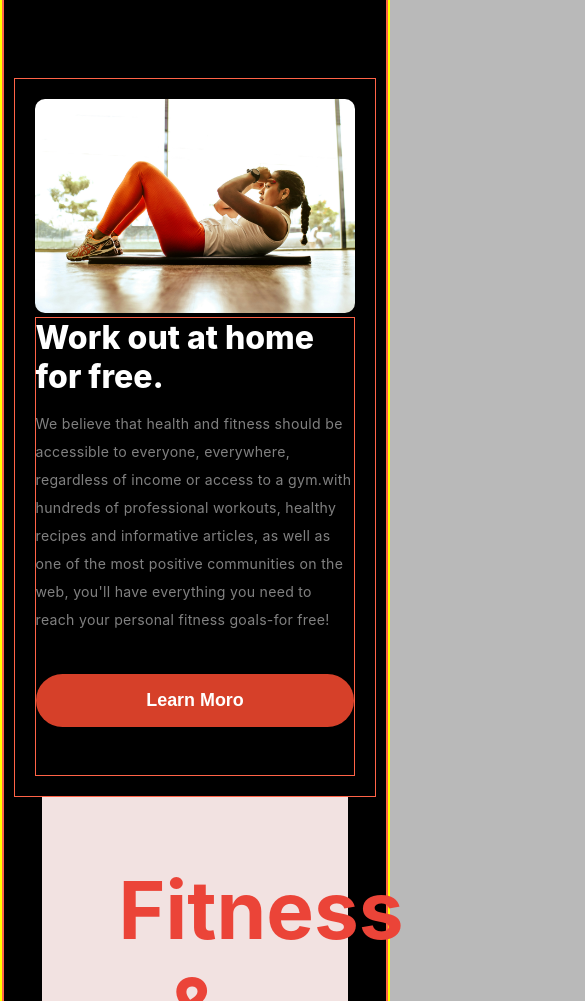
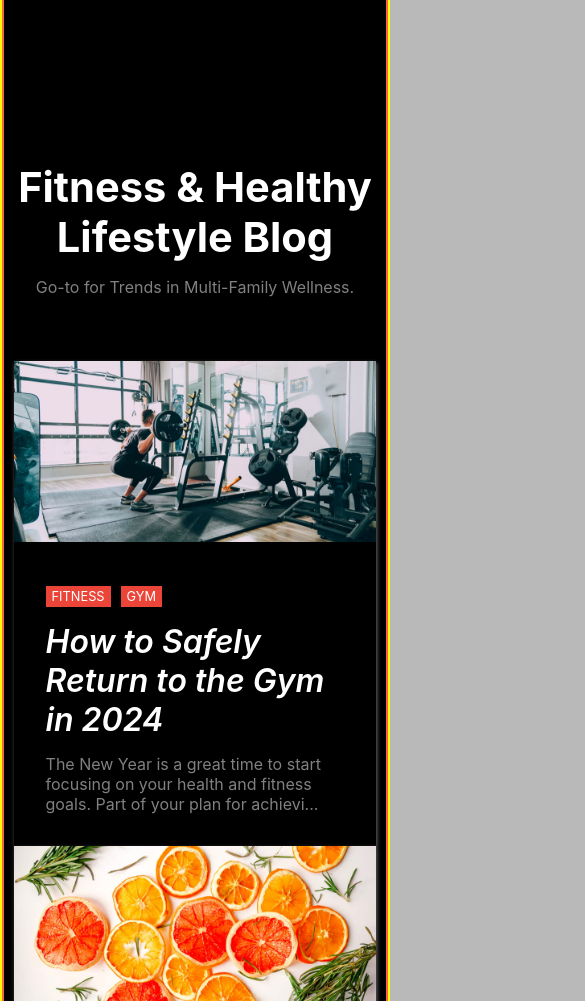
Before and after one commit to toufikhasib/versatile-ui-responsive-design, a plain HTML site: page index.html in a window 390 px wide. Shown: the part 4216-5217 px from the top of the page, 585 px wide, since content can reach past the window. Drawn offline with Linux system fonts and the light colour scheme; a web font is replaced by a local one.

Commit message:
bloge secton add

```diff
--- a/css-file/responsive.css
+++ b/css-file/responsive.css
@@ -55,6 +55,21 @@
 		object-fit: cover;
 		max-width: 100%;
 	}
+	/* run section end */
+	/* blog time section */
+	.blog {
+		max-width: 95%;
+	}
+	.blog__title {
+		max-width: 90%;
+	}
+	.blog__title h2 {
+		font-size: 4rem;
+	}
+	.our__blog {
+		grid-template-columns: repeat(2, 1fr);
+	}
+	/* blog section end */
 	/* table */
 	.table-contant {
 		max-width: 95%;
@@ -183,17 +198,25 @@
 		width: 100%;
 		margin-top: 24px;
 	}
-	/* free time section */
-	.free-time-section {
-		padding: 20px;
+	/* blog time section */
+	.blog {
+		max-width: 100%;
+		margin: 0 auto;
 	}
-	.free__time__img img {
-		width: 100%;
+	.blog__title {
+		max-width: 100%;
+		margin: 0 auto;
 	}
-	.free__time__content {
-		flex-basis: 100%;
+	.blog__title h2 {
+		font-size: 2.6rem;
 	}
-	/*  */
+	.our__blog {
+		grid-template-columns: repeat(1, 1fr);
+		gap: 0;
+		margin: 0;
+		padding: 0;
+	}
+	/* blog section end */
 	.table-section {
 		max-width: 95%;
 		margin: 0 auto;
--- a/css-file/style.css
+++ b/css-file/style.css
@@ -263,6 +263,9 @@ body {
 }
 /* habit section end */
 /* run-section start */
+.run-section {
+	margin-bottom: 100px;
+}
 .run-content {
 	display: flex;
 	align-items: center;
@@ -300,59 +303,52 @@ body {
 	object-fit: none;
 	object-position: 66% 30%;
 }
-
-/* free-time-section start */
-.free-time-section {
-	display: flex;
-	color: #ffffff;
-	border: 1px solid tomato;
-	justify-content: space-between;
-	align-items: center;
-	margin-top: 80px;
-	padding: 50px;
+/* run section end */
+/* our__blog section start*/
+.blog__wrap {
+	/* background-color: rgb(242, 226, 225); */
 }
-.free__time__content {
-	flex-basis: 40%;
-	border: 1px solid tomato;
+.title__wrap {
+	/* background-color: #ffffff; */
 }
-.time__description {
-	line-height: 28px;
-	/* letter-spacing: 1.5px; */
-	margin-bottom: 40px;
-}
-.time-btn {
-	padding: 18px 80px;
-}
-.free__time__img img {
-	max-width: 100%;
-	max-width: 550px;
-	border-radius: 10px;
-}
-/* our__blog */
 .blog {
-	max-width: 80%;
+	/* max-width: 80%;
 	margin: 0 auto;
-	background-color: rgb(242, 226, 225);
+	border: 1px solid yellow; */
 }
 .blog__title {
 	max-width: 50%;
 	margin: 0 auto;
-	padding: 4rem 0;
+}
+.blog__title h2 {
+	padding-top: 4rem;
 	font-size: 5rem;
 	font-weight: 700;
-	color: rgb(235, 68, 56);
+	/* color: rgb(235, 68, 56); */
+	color: rgba(255, 255, 255, 1);
+	text-align: center;
+}
+.blog__title p {
+	padding-bottom: 4rem;
+	margin-top: 15px;
+	font-size: 1rem;
+	font-weight: 400;
+	/* color: rgb(46, 76, 95); */
+	color: rgba(255, 255, 255, 0.5);
 	text-align: center;
 }
 .our__blog {
 	display: grid;
 	grid-template-columns: repeat(3, 1fr);
 	gap: 30px;
+	padding: 70px 0;
 }
 .our__blog img {
 	width: 100%;
 }
 .blog-content {
-	background-color: #ffffff;
+	/* background-color: #ffffff; */
+	box-shadow: 1px 2px 4px rgba(255, 255, 255, 0.418);
 	/* padding: 2rem; */
 }
 .content-text {
@@ -373,12 +369,14 @@ body {
 .content__title {
 	font-size: 2rem;
 	font-weight: 600;
-	color: rgb(46, 76, 95);
+	/* color: rgb(46, 76, 95); */
+	color: rgba(255, 255, 255, 1);
 	font-style: italic;
 	margin: 15px auto;
 }
 .content__description {
-	color: rgb(46, 76, 95);
+	/* color: rgb(46, 76, 95); */
+	color: rgba(255, 255, 255, 0.5);
 	font-size: 1rem;
 	font-weight: 400;
 }
@@ -388,7 +386,7 @@ body {
 .headding__title__2:hover {
 	background-color: rgb(46, 76, 95);
 }
-
+/* our__blog section end*/
 /* table section start*/
 .table-contant {
 	max-width: 50%;
--- a/index.html
+++ b/index.html
@@ -144,26 +144,15 @@
 				</div>
 			</section>
 			<!-- run section ends -->
-			<section class="free-time-section content">
-				<div class="free__time__img">
-					<img src="./images/free-time.jpg" alt="work out free time" />
-				</div>
-				<div class="free__time__content">
-					<h2 class="time__title section-title">Work out at home for free.</h2>
-					<p class="time__description section-deccription">
-						We believe that health and fitness should be accessible to everyone,
-						everywhere, regardless of income or access to a gym.with hundreds of
-						professional workouts, healthy recipes and informative articles, as
-						well as one of the most positive communities on the web, you'll have
-						everything you need to reach your personal fitness goals-for free!
-					</p>
-					<div class="time-btn-c">
-						<button class="time-btn primary--btn">Learn Moro</button>
+
+			<section class="blog__wrap content">
+				<div class="title__wrap">
+					<div class="blog__title">
+						<h2 class="">Fitness & Healthy Lifestyle Blog</h2>
+						<p>Go-to for Trends in Multi-Family Wellness.</p>
 					</div>
 				</div>
-			</section>
-			<section class="blog">
-				<h2 class="blog__title">Fitness & Healthy Lifestyle Blog</h2>
+				<div class="blog">
 					<div class="our__blog">
 						<div class="blog-content">
 							<img src="./images/blog-1.jpg" alt="lifestyl health" />
@@ -192,8 +181,8 @@
 									Lemon Water for Good Digestion, Detoxification
 								</h3>
 								<p class="content__description">
-								One of our favorite (simple!) wellness practices to add to your
-								healthy morning routine is a glass of lemon wa...
+									One of our favorite (simple!) wellness practices to add to
+									your healthy morning routine is a glass of lemon wa...
 								</p>
 							</div>
 						</div>
@@ -223,8 +212,8 @@
 									Benefits of a Dynamic Warm-up for Running
 								</h3>
 								<p class="content__description">
-								Given its simplicity and accessibility, running is an extremely
-								popular method of exercise—all you need are a ...
+									Given its simplicity and accessibility, running is an
+									extremely popular method of exercise—all you need are a ...
 								</p>
 							</div>
 						</div>
@@ -253,9 +242,10 @@
 									2 Minutes to Better Health and Fitness
 								</h3>
 								<p class="content__description">
-								When time is tight, it can be difficult to do your usual 30- to
-								60-minute workout. For those days, a Tabata-st...
+									When time is tight, it can be difficult to do your usual 30-
+									to 60-minute workout. For those days, a Tabata-st...
 								</p>
+							</div>
 						</div>
 					</div>
 				</div>
```
Lines whose indentation alone changed are shown as unchanged.
